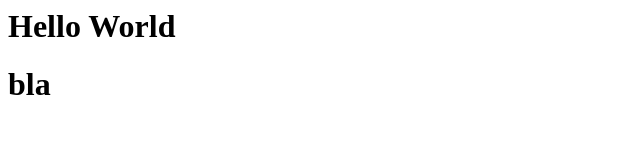
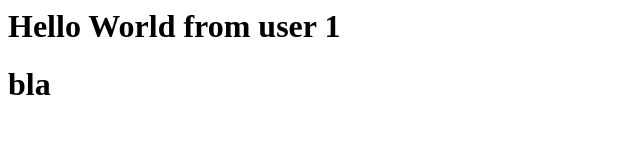
Before and after one commit to hypeeakk/testing, a plain HTML site: page index.html in a window 1280 px wide. Shown: the whole page, without its empty margins (0-640 px from the left). Drawn offline with Linux system fonts and the light colour scheme.

Commit message:
chg h1 from user 1

```diff
--- a/index.html
+++ b/index.html
@@ -6,7 +6,7 @@
     <title>Document</title>
 </head>
 <body>
-    <h1>Hello World</h1>
+    <h1>Hello World from user 1</h1>
     <h1>bla </h1>
 </body>
 </html>
```
